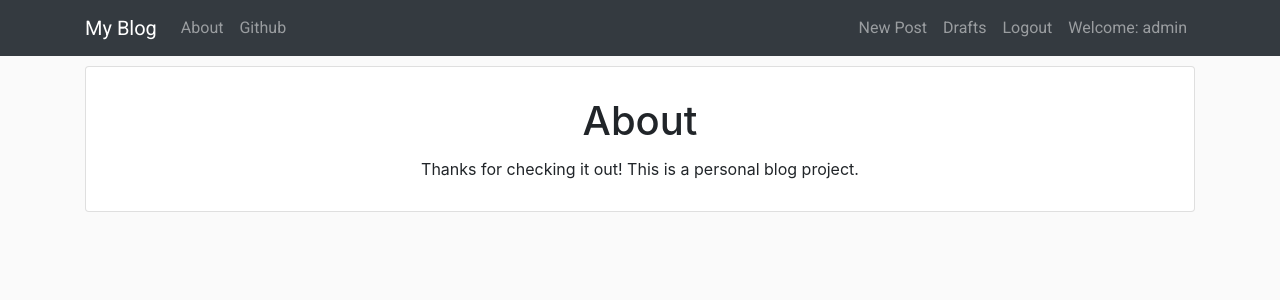
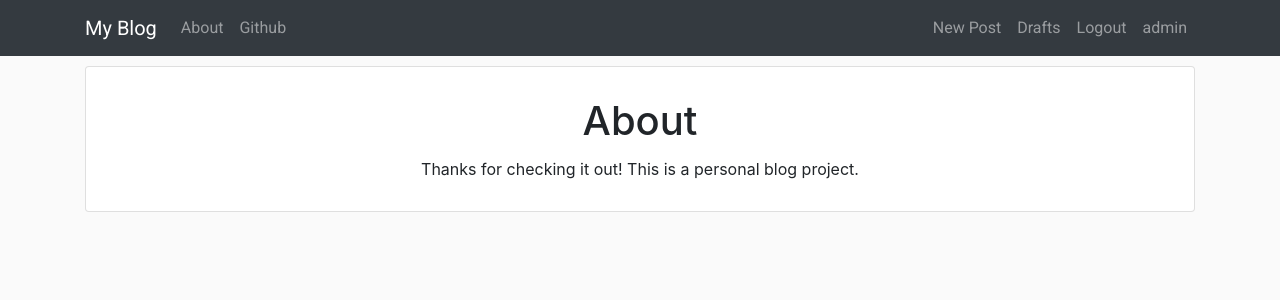
Before and after one commit to kennethalberto/blog-project, a Django app: page /about/ in a window 1280 px wide. Shown: the top 300 px of the page. Run offline with Django 3.2, Linux system fonts and the light colour scheme; a user stored in the database is signed in; some libraries are stand-ins or nearby versions.

Commit message:
edit github link

```diff
--- a/blog/templates/blog/base.html
+++ b/blog/templates/blog/base.html
@@ -41,7 +41,7 @@
                         <a class="nav-link" href="{% url 'about' %}">About</a>
                     </li>
                     <li class="nav-item">
-                        <a class="nav-link" href="https://www.github.com">Github</a>
+                        <a class="nav-link" href="https://github.com/kennethalberto/blog-project">Github</a>
                     </li>
                 </ul>
 
@@ -58,7 +58,7 @@
                                 <a class="nav-link" href="{% url 'logout' %}">Logout</a>
                             </li>
                             <li class="nav-item">
-                                <a class="nav-link">Welcome: {{ user.username }}</a>
+                                <a class="nav-link">{{ user.username }}</a>
                             </li>
                         {% else %}
                             <li class="nav-item">
```
Also changed, not shown: db.sqlite3.
